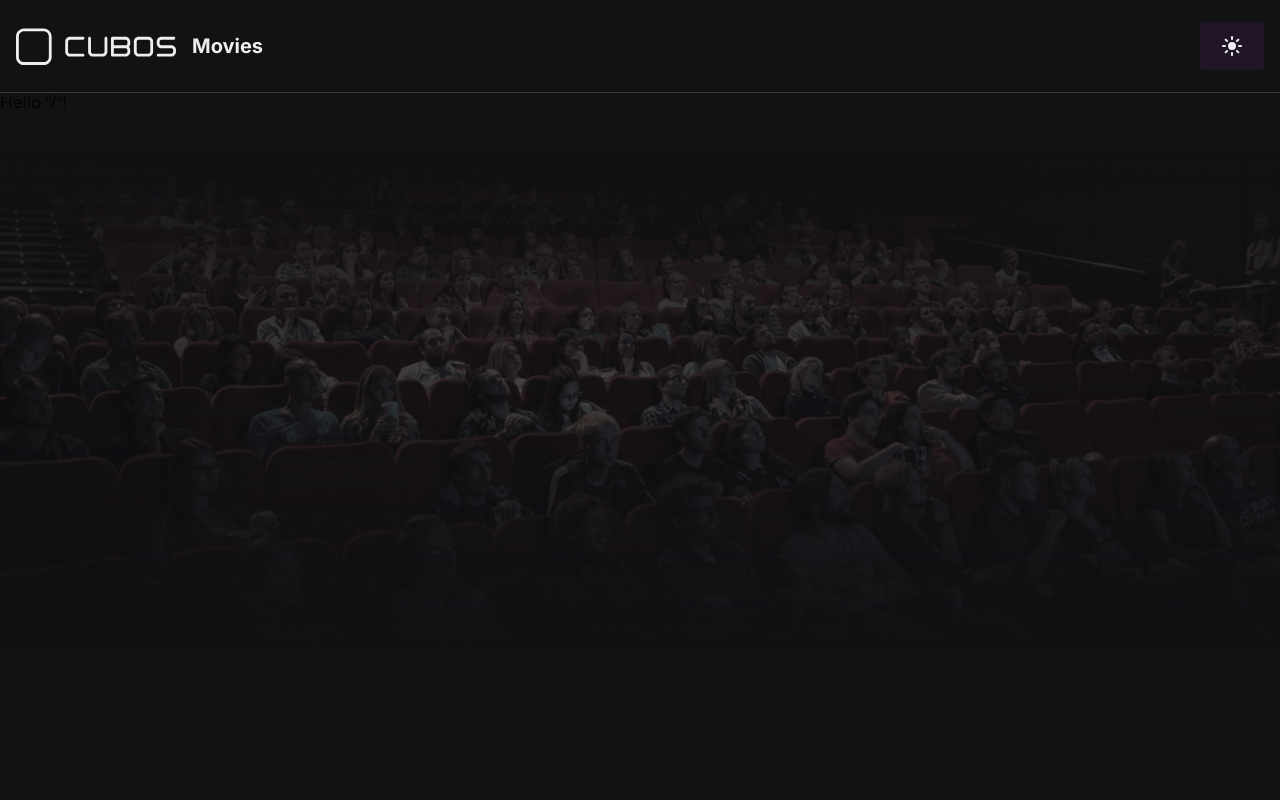
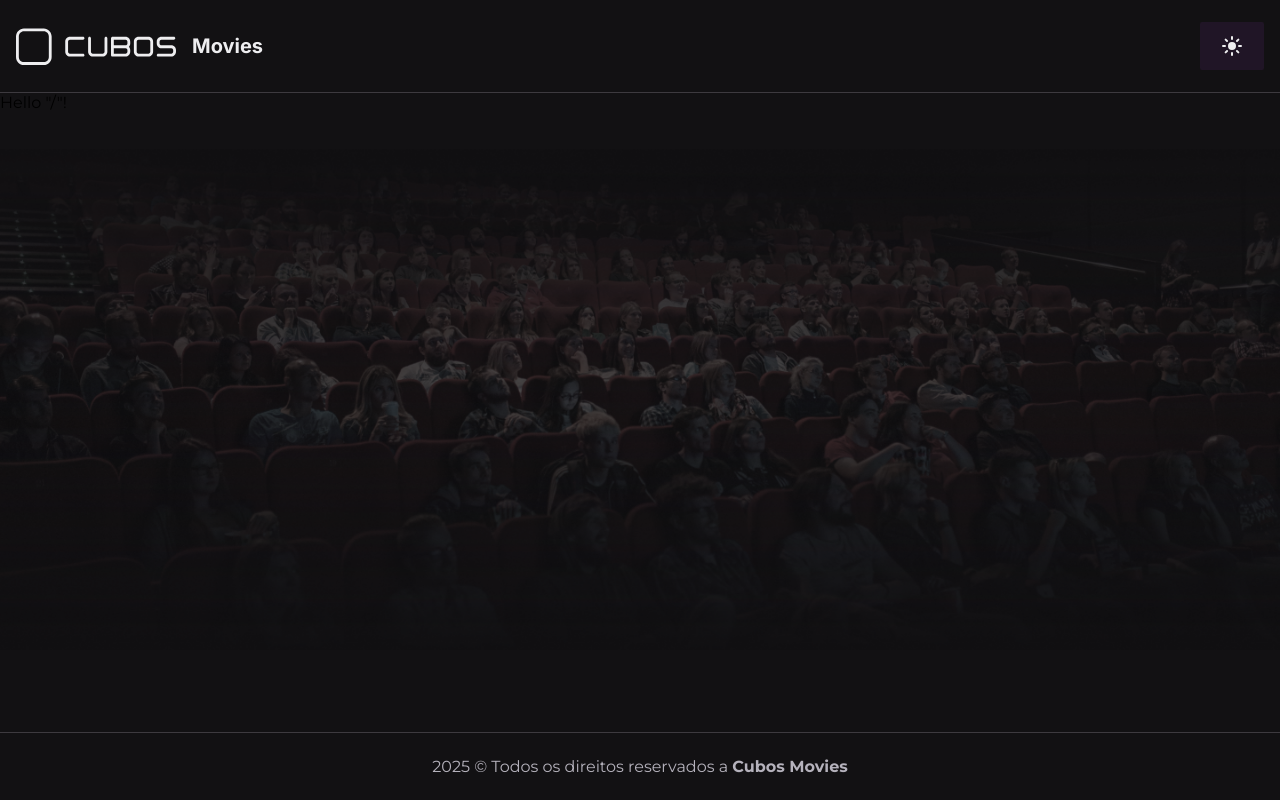
Before and after one commit to jonathangeovani/cubos-movies_, a React (Vite) app: page / in a window 1280 px wide. Built offline with nearby package versions, Linux system fonts and the light colour scheme.

Commit message:
add Footer component

```diff
--- a/src/_main.scss
+++ b/src/_main.scss
@@ -30,6 +30,8 @@
         --input-border: var(--mauve-6);
         --input-focused-border: var(--purple-9);
 
+        --footer-border: var(--mauve-a6);
+
         --clr-primary: var(--purple-9);
         --clr-primary-hover: var(--purple-10);
         --clr-primary-active: var(--purple-8);
@@ -48,13 +50,19 @@
             background: url('./assets/background.png') fixed no-repeat, var(--background-primary);
             background-size: 100%, auto;
             background-position: center, top;
+
+            @media screen and (min-width: 1440px) {
+                background-size: cover, auto;
+            }
+
+            @media screen and (max-width: 700px) {
+                background-size: cover, auto;
+            }
         }
     }
 }
 
 body {
-    min-height: 100vh;
-    min-height: 100dvh;
     background-color: var(--background-primary);
 }
 
@@ -62,12 +70,6 @@ main {
     margin: 0 auto;
     max-width: 1366px;
     width: 100%;
-    min-height: calc(100dvh - 93px);
-
+    min-height: calc(100vh - 161px);
+    min-height: calc(100dvh - 161px);
 }
-
-@media (min-width: 1440px) {
-    main {
-        background-position: cover, top;
-    }
-}
--- /dev/null
+++ b/src/components/Footer/index.tsx
@@ -0,0 +1,11 @@
+import "./style.scss";
+
+const Footer = () => {
+  return (
+    <footer>
+      2025 &copy; Todos os direitos reservados a <strong>Cubos Movies</strong>
+    </footer>
+  );
+};
+
+export default Footer;
--- /dev/null
+++ b/src/components/Footer/style.scss
@@ -0,0 +1,9 @@
+footer {
+  padding: 24px;
+
+  background-color: var(--background-primary);
+  border-top: 1px solid var(--footer-border);
+  text-align: center;
+  color: var(--text-secondary);
+  font-size: 16px;
+}
--- a/src/routes/__root.tsx
+++ b/src/routes/__root.tsx
@@ -1,6 +1,7 @@
 import { createRootRoute, Outlet } from "@tanstack/react-router";
 import Header from "../components/Header";
 import "../_main.scss";
+import Footer from "../components/Footer";
 
 export const Route = createRootRoute({
   component: () => {
@@ -10,6 +11,7 @@ export const Route = createRootRoute({
         <main>
           <Outlet />
         </main>
+        <Footer />
       </>
     );
   },
```
